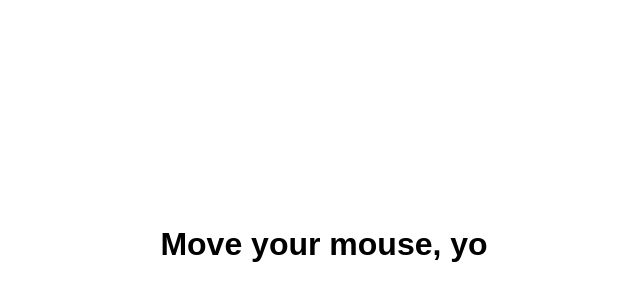
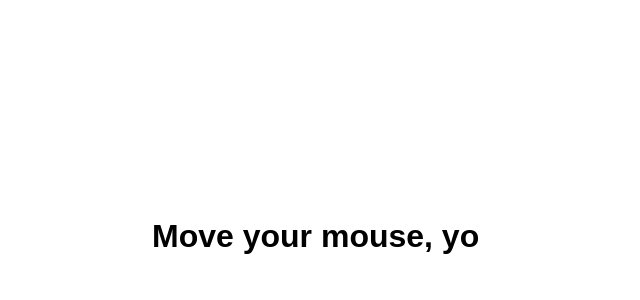
Before and after one commit to SpaceK33z/cursor-game, a website built with webpack: page client/index.html in a window 1280 px wide. Shown: the part 164-464 px from the top of the page, without its empty margins (324-964 px from the left). Built offline with nearby package versions, Linux system fonts and the light colour scheme.

Commit message:
fix scrollbars

```diff
--- a/client/index.html
+++ b/client/index.html
@@ -8,13 +8,12 @@
         body {
             display: flex;
             align-items: center;
-            width: 100%;
+            justify-content: center;
             height: 100vh;
+            margin: 0;
         }
         h1 {
             font-family: sans-serif;
-            flex: 1;
-            text-align: center;
             will-change: transform;
         }
         .cursor {
```
